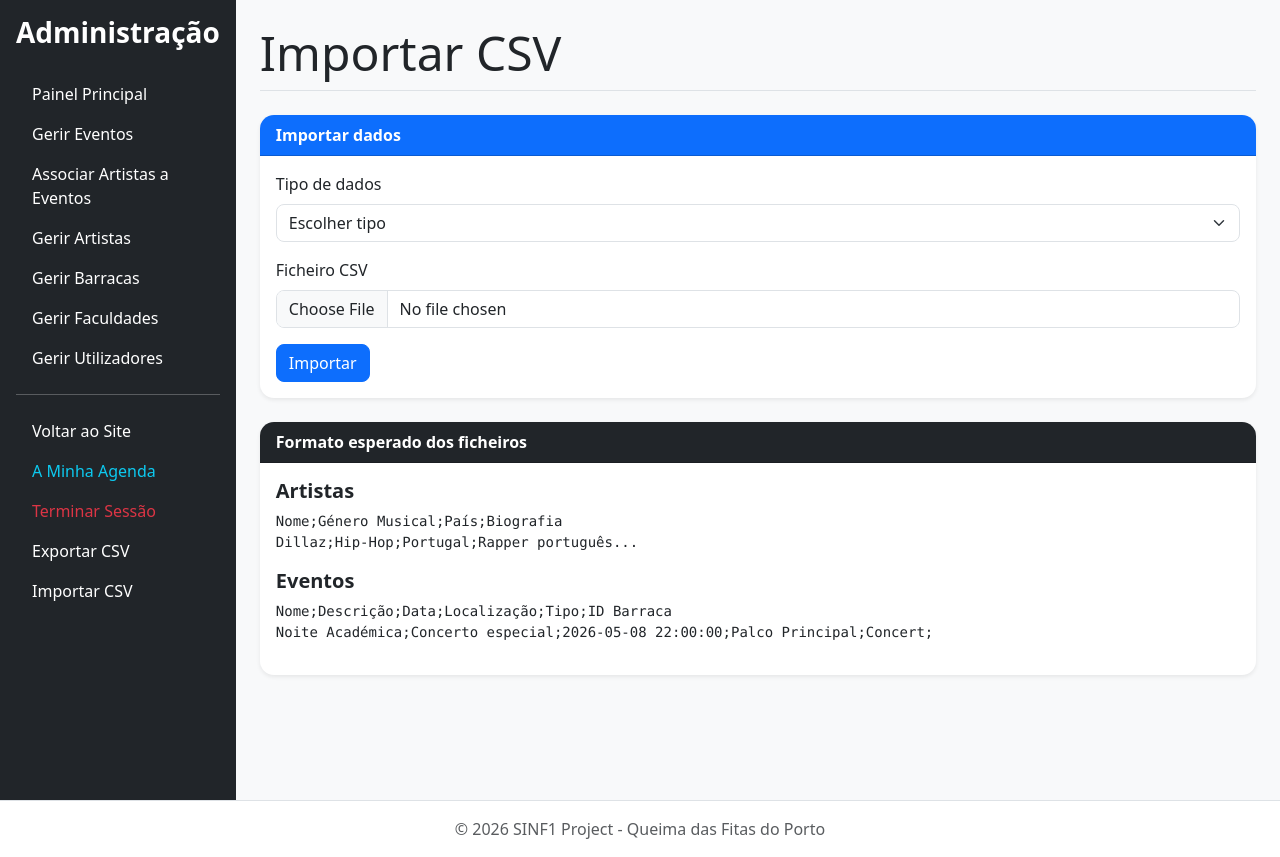
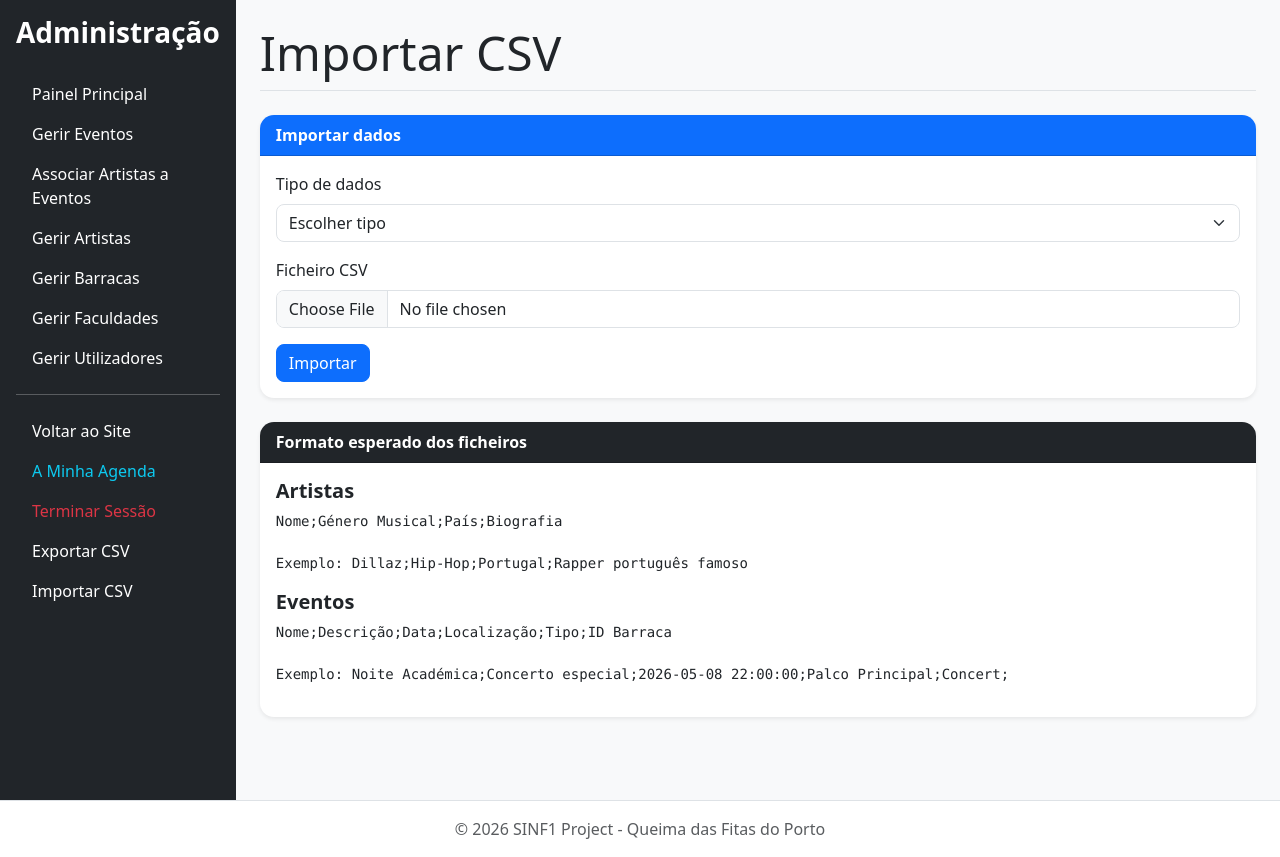
Before and after one commit to J-dot-create/SINF1_2025-2DB_G08, a PHP site: page /admin/import_csv.php in a window 1280 px wide. Run offline with PHP 8.4, Linux system fonts and the light colour scheme; the visitor is signed in with stand-in values (Sample User, id 1).

Commit message:
Tweaks Export

```diff
--- a/public/admin/import_csv.php
+++ b/public/admin/import_csv.php
@@ -109,11 +109,13 @@ if ($_SERVER['REQUEST_METHOD'] === 'POST' && isset($_FILES['csv_file'])) {
     <div class="card-body">
         <h5>Artistas</h5>
         <pre>Nome;Género Musical;País;Biografia
-Dillaz;Hip-Hop;Portugal;Rapper português...</pre>
+
+Exemplo: Dillaz;Hip-Hop;Portugal;Rapper português famoso</pre>
 
         <h5>Eventos</h5>
         <pre>Nome;Descrição;Data;Localização;Tipo;ID Barraca
-Noite Académica;Concerto especial;2026-05-08 22:00:00;Palco Principal;Concert;</pre>
+
+Exemplo: Noite Académica;Concerto especial;2026-05-08 22:00:00;Palco Principal;Concert;</pre>
     </div>
 </div>
 
```
